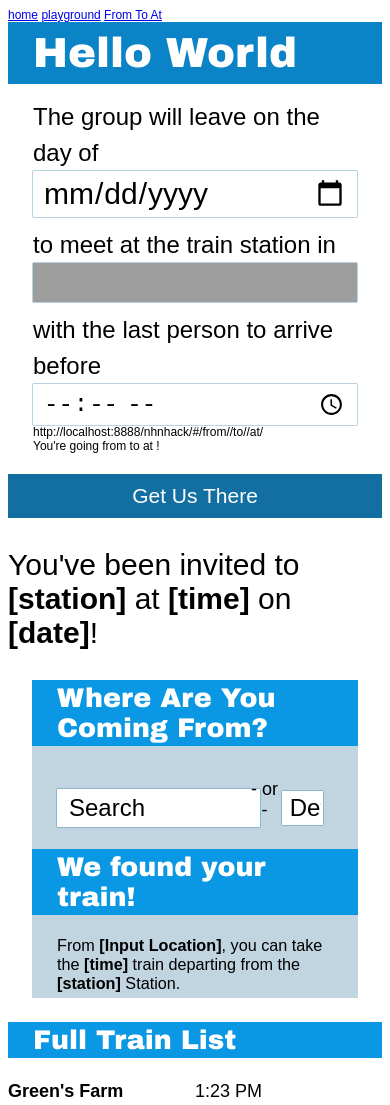
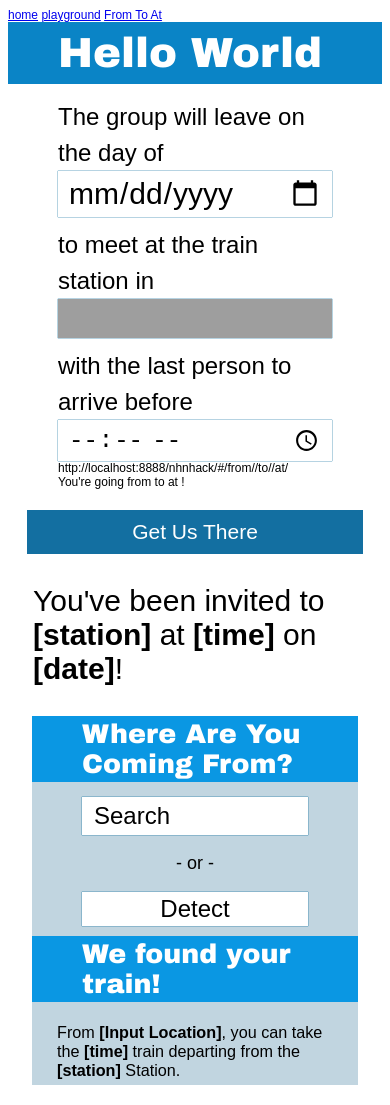
Before and after one commit to emilyeserven/nhvhackathon-itinerary, a website: page index.html in a window 390 px wide. Shown: the top 1105 px of the page. Drawn offline with nearby package versions, Linux system fonts and the light colour scheme; grey boxes are pictures that could not be loaded.

Commit message:
Added responsive CSS.

```diff
--- a/app/mainBrainComponent/mainBrain.html
+++ b/app/mainBrainComponent/mainBrain.html
@@ -67,6 +67,7 @@
 		<div class="subheader">
 			<h2>Full Train List</h2>
 		</div>
+		<div class="listings-holder">
 			<div class="train-row">
 				<div class="train-name">
 					<p>
@@ -105,3 +106,4 @@
 			</div>
 		</div>
 	</div>
+</div>
--- a/main.css
+++ b/main.css
@@ -24,21 +24,25 @@ body {
     font-family: "Arial";
 }
 .container {
-    max-width: 800px;
+    max-width: 1000px;
     margin: 0 auto;
 }
 .header {
     background-color: #0A84C6;
-    padding: 8px 25px;
+    padding: 8px 50px;
     margin-bottom: 5px;
 }
 .subheader {
    background-color:#0A97E3;
-   padding: 3px 25px;
+   padding: 3px 50px;
    margin-bottom: 5px;
    margin-top: 15px;
 }
 
+.submit-holder {
+    width: 90%;
+    margin: 0 auto;
+}
 /* 1.02 -- Typography */
 
 h2, h1 {
@@ -61,7 +65,7 @@ h2 {
 /* 2.00 - ORGANIZER SCREEN */
 /* 2.01 -- Copy */
 .contents {
-    padding: 0 25px;
+    padding: 0 50px;
 }
 .contents p {
     font-size:2em;
@@ -78,9 +82,10 @@ h2 {
 /* 3.01 -- Main Structure */
 .participant-holder {
    margin-top: 2em;
+   padding: 0 50px;
 }
 .location-finder {
-    padding: 10px 25px;
+    padding: 10px 50px;
 }
 .location-holder {
    background-color:#C1D5E0;
@@ -129,6 +134,9 @@ h2 {
 
 /* 4.00 - TRAIN LISTINGS */
 /* 4.01 -- Structure */
+.listings-holder {
+   padding: 0 50px;
+}
 .train-time, .train-name {
     display: inline-block;
     width: 50%;
@@ -176,10 +184,6 @@ input[type="time"] {
    box-shadow: 0px 0px 1px #136FA1, 0px 0px 1px #136FA1;
    border:0;
 }
-.submit-holder {
-    width: 100%;
-    margin: 0 auto;
-}
 
 /* 'Select' field styling found at: https://codepen.io/ericrasch/pen/zjDBx */
 #mainselection select {
@@ -208,7 +212,7 @@ input[type="time"] {
 /* 5.02 -- Participant Fields */
 
 .partici-search {
-   width: 100%;
+   width: calc(100% - 24px);
     font-size: 2em;
     padding: 3px 10px;
     border: 2px #fff solid;
@@ -223,12 +227,46 @@ input.partici-detect {
 }
 /* RESPONSIVE */
 
-/*
-.train-row:nth-of-type(odd) {
-    margin-right: 5%;
+@media screen and (min-width: 800px) {
+   .train-row:nth-of-type(odd) {
+       margin-right: 5%;
+   }
+   .train-row {
+       width: 45%;
+       display: inline-block;
+   }
 }
-.train-row {
-    width: 45%;
-    display: inline-block;
+@media screen and (max-width: 800px) {
+   .search-holder, .copy-holder, .detect-holder {
+      display:block;
+      width: 100%;
+      margin-right:0;
+   }
 }
-*/
+@media screen and (max-width: 760px) {
+   .train-name {
+      width: 75%;
+   }
+   .train-time {
+      width: 25%;
+   }
+}
+@media screen and (max-width: 530px) {
+   .train-name {
+      width: 70%;
+   }
+   .train-time {
+      width: 30%;
+   }
+}
+@media screen and (max-width: 700px) {
+   .train-name p, .train-time p {
+      font-size: 2em;
+   }
+   .participant-holder {
+      padding: 0;
+   }
+   .organizer-info {
+      padding: 0 25px;
+   }
+}
```
Lines whose indentation alone changed are shown as unchanged.
